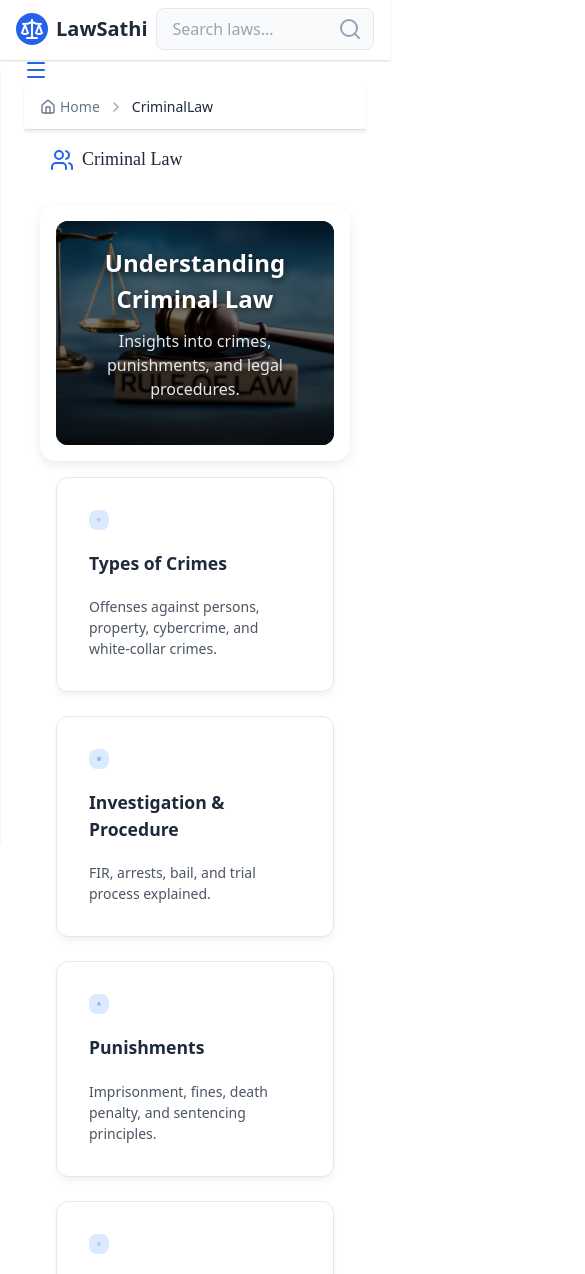
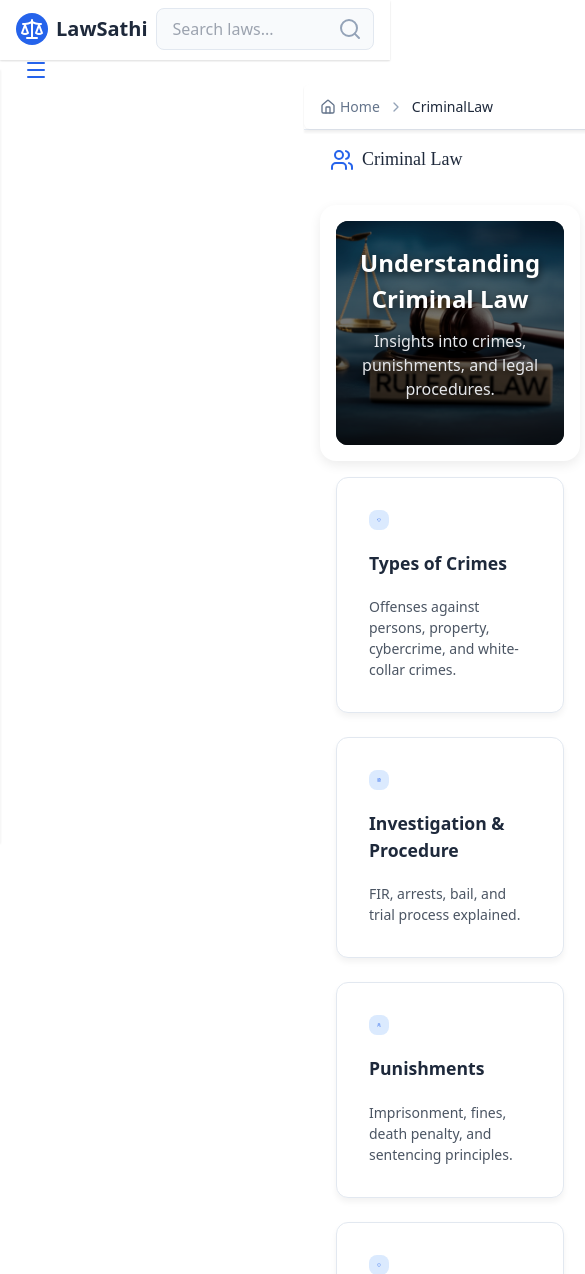
Before and after one commit to Rohitpatil34/Law-Sathi, a React (Vite) app in the folder law/: page /CriminalLaw in a window 390 px wide. Shown: the top 1274 px of the page, 585 px wide, since content can reach past the window. Built offline with nearby package versions, Linux system fonts and the light colour scheme.

Commit message:
Chapters

```diff
--- a/law/src/App.jsx
+++ b/law/src/App.jsx
@@ -7,12 +7,14 @@ import Property from "./pages/PropertyLaw";
 import Bussiness from "./pages/Bussinesslaw";
 import Criminal from "./pages/Criminal";
 import Civil from  "./pages/Civil"
+import Marraige from "./pages/FamilyChapters"
 function App() {
   return (
     <Router>
       <Routes>
         <Route path="/" element={<HeroSection/>} /> {/* Landing page */}
-        <Route path="/FamilyLaw" element={<Family/>} /> {/* After login/signup */}
+        <Route path="/FamilyLaw" element={<Family/>}/>
+        <Route path="/FamilyLaw/MarriageLaws" element={<Marraige/>}/>
         <Route path="/CriminalLaw" element={<Criminal/>} />
         <Route path="/CivilLaw" element={<Civil/>} />
           <Route path="/BussinessLaw" element={<Bussiness/>} />
--- a/law/src/components/ui/Maincontent.jsx
+++ b/law/src/components/ui/Maincontent.jsx
@@ -4,7 +4,7 @@ import { Card, CardContent } from '/src/components/ui/Card'
 import { Button } from '/src/components/ui/button'
 import './maincontent.css'
 import './articles.css'
-
+import { Link } from "react-router-dom";
 export function Maincontent(props) {
   return (
     <main className="main-content-area">
@@ -26,8 +26,12 @@ export function Maincontent(props) {
 
       {/* Topic Cards */}
       <div className="container">
+
+
+
         <div className="cards-container">
           <Card className="topic-card">
+            <Link to="/FamilyLaw/MarriageLaws" className="no-style-link">
               <CardContent>
                 <div className="topic-card-content">
                   <Heart className="icon" size={24} />
@@ -35,7 +39,10 @@ export function Maincontent(props) {
                   <p>{props.smallContent1}</p>
                 </div>
               </CardContent>
+            </Link>
           </Card>
+
+
 
           <Card className="topic-card">
             <CardContent>
--- /dev/null
+++ b/law/src/pages/FamilyChapters.jsx
@@ -0,0 +1,75 @@
+import { Navbar } from '../components/ui/Navbar';
+import { Sidebar } from '../components/ui/Sidebar';
+import { Breadcrumps } from '../components/ui/Breadcrumps';
+import './family.css';
+
+export default function FamilyChapters() {
+  const laws = [
+    {
+      title: "Hindu Marriage Act, 1955",
+      description: "Governs marriage among Hindus, including Buddhists, Jains, and Sikhs. It provides guidelines for ceremonies, conditions for marriage, and legal procedures.",
+      year: 1955,
+      icon: "fas fa-scale-balanced"
+    },
+    {
+      title: "Special Marriage Act, 1954",
+      description: "Provides a legal framework for marriage between individuals of different religions or castes. It allows for civil marriage without religious conversion.",
+      year: 1954,
+      icon: "fas fa-heart"
+    },
+    {
+      title: "Foreign Marriage Act, 1969",
+      description: "Regulates marriages of Indian citizens outside India. It provides legal recognition to marriages solemnized in foreign countries.",
+      year: 1969,
+      icon: "fas fa-plane"
+    },
+    {
+      title: "Family Courts Act, 1984",
+      description: "Establishes Family Courts for speedy settlement of family disputes. These courts handle matters related to marriage, divorce, and child custody.",
+      year: 1984,
+      icon: "fas fa-handshake"
+    }
+  ];
+
+  return (
+    <div className="family-page">
+      <div className="navbar-wrapper">
+        <Navbar />
+      </div>
+
+      <div className="family-content">
+        <div className="sidebar-wrapper">
+          <Sidebar />
+        </div>
+
+        <div className="main-content">
+          <div className="breadcrumbs-wrapper">
+            <Breadcrumps />
+          </div>
+
+          <div className="header">
+            <h1>Laws Related to Marriage in India</h1>
+            <p>
+              India has specific laws governing different types of marriages. Here are the key legislations that define marital relationships.
+            </p>
+          </div>
+
+          <div className="container">
+            {laws.map((law, index) => (
+              <div className="card" key={index}>
+                <div className="card-content">
+                  <h3>{law.title}</h3>
+                  <p>{law.description}</p>
+                </div>
+                <div className="card-footer">
+                  <div className="year">{law.year}</div>
+                  <i className={law.icon}></i>
+                </div>
+              </div>
+            ))}
+          </div>
+        </div>
+      </div>
+    </div>
+  );
+}
--- a/law/src/pages/FamilyLaw.jsx
+++ b/law/src/pages/FamilyLaw.jsx
@@ -4,6 +4,7 @@ import { Breadcrumps } from '../components/ui/Breadcrumps';
 import './family.css';
 import { Maincontent } from '../components/ui/Maincontent';
 import legal from "../assets/legal-bg.jpg";
+import { Outlet } from 'react-router-dom';
 
 export default function FamilyLaw() {
     return (
@@ -22,9 +23,10 @@ export default function FamilyLaw() {
                         <Breadcrumps />
                     </div>
 
-                    {/* Add your main content here */}
+                    {/* ✅ Your main content here */}
                     <div className="content-area">
-                        <h1><Maincontent
+
+                            <Maincontent
                                 name="Family Law"
                                 img={legal}
                                 content="Understanding Family Law"
@@ -41,7 +43,9 @@ export default function FamilyLaw() {
                                 article1="The Hindu Marriage Act"
                                 article2="Special Marriage Act"
                             />
-                        </h1>
+
+
+                        {/* ✅ Outlet must be separate, not inside Maincontent */}
 
                     </div>
                 </div>
--- /dev/null
+++ b/law/src/pages/chapter.css
@@ -0,0 +1,140 @@
+* {
+            margin: 0;
+            padding: 0;
+            box-sizing: border-box;
+            font-family: 'Segoe UI', Tahoma, Geneva, Verdana, sans-serif;
+        }
+
+        body {
+            background: #f8f9fa;
+            min-height: 100vh;
+            display: flex;
+            flex-direction: column;
+            align-items: center;
+            padding: 40px 20px;
+        }
+
+        .header {
+            text-align: center;
+            margin-bottom: 40px;
+            width: 100%;
+        }
+
+        .header h1 {
+            font-size: 2.2rem;
+            color: #2c3e50;
+            margin-bottom: 15px;
+        }
+
+        .header p {
+            font-size: 1.1rem;
+            color: #7f8c8d;
+            max-width: 800px;
+            margin: 0 auto;
+            line-height: 1.6;
+        }
+
+        .container {
+            display: flex;
+            justify-content: center;
+            gap: 20px;
+            max-width: 1200px;
+            margin: 0 auto;
+            flex-wrap: wrap;
+        }
+
+        .card {
+            background: white;
+            width: 260px;
+            border-radius: 8px;
+            overflow: hidden;
+            box-shadow: 0 3px 10px rgba(0, 0, 0, 0.08);
+            transition: transform 0.3s ease;
+            display: flex;
+            flex-direction: column;
+        }
+
+        .card:hover {
+            transform: translateY(-5px);
+        }
+
+        .card-content {
+            padding: 25px 20px;
+            flex-grow: 1;
+            border-top: 4px solid;
+        }
+
+        .card-content h3 {
+            color: #2c3e50;
+            margin-bottom: 15px;
+            font-size: 1.25rem;
+        }
+
+        .card-content p {
+            color: #7f8c8d;
+            line-height: 1.5;
+            margin-bottom: 20px;
+            font-size: 0.95rem;
+        }
+
+        .card-footer {
+            padding: 15px 20px;
+            background: #f8f9fa;
+            display: flex;
+            justify-content: space-between;
+            align-items: center;
+        }
+
+        .year {
+            background: #ecf0f1;
+            color: #7f8c8d;
+            padding: 4px 12px;
+            border-radius: 15px;
+            font-size: 0.85rem;
+            font-weight: 500;
+        }
+
+        /* Color for each card */
+        .card:nth-child(1) .card-content {
+            border-color: #ff7e5f;
+        }
+
+        .card:nth-child(2) .card-content {
+            border-color: #00cdac;
+        }
+
+        .card:nth-child(3) .card-content {
+            border-color: #6a11cb;
+        }
+
+        .card:nth-child(4) .card-content {
+            border-color: #ffd700;
+        }
+
+        @media (max-width: 1200px) {
+            .container {
+                max-width: 900px;
+            }
+
+            .card {
+                width: 210px;
+            }
+        }
+
+        @media (max-width: 900px) {
+            .container {
+                flex-wrap: wrap;
+                max-width: 600px;
+            }
+
+            .card {
+                width: 270px;
+            }
+        }
+
+        @media (max-width: 600px) {
+            .card {
+                width: 100%;
+                max-width: 350px;
+            }
+        }
--- a/law/src/pages/family.css
+++ b/law/src/pages/family.css
@@ -57,7 +57,7 @@
 /* Breadcrumbs section */
 .breadcrumbs-wrapper {
   background-color: white;
- ;
+
 
   border-bottom: 1px solid #e2e8f0;
   box-shadow: 0 3px 2px rgba(0, 0, 0, 0.05);
@@ -87,3 +87,13 @@
     margin-left: 0;
   }
 }
+
+/* Container for cards */
+/* Container for cards */
+/* Fix sidebar + main content alignment */
+.sidebar-wrapper {
+  width: 280px; /* match with main-content margin */
+}
+.main-content {
+  margin-left: 280px;
+}
```
Lines whose indentation alone changed are shown as unchanged.
